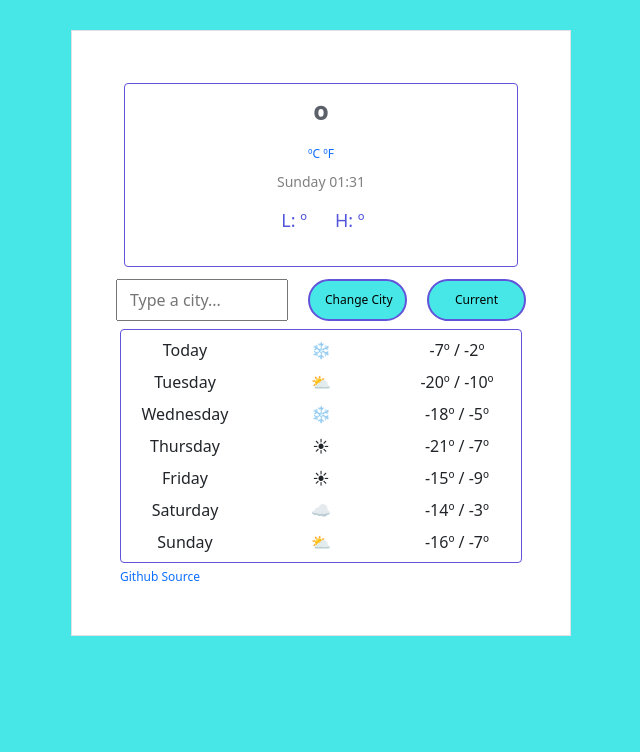
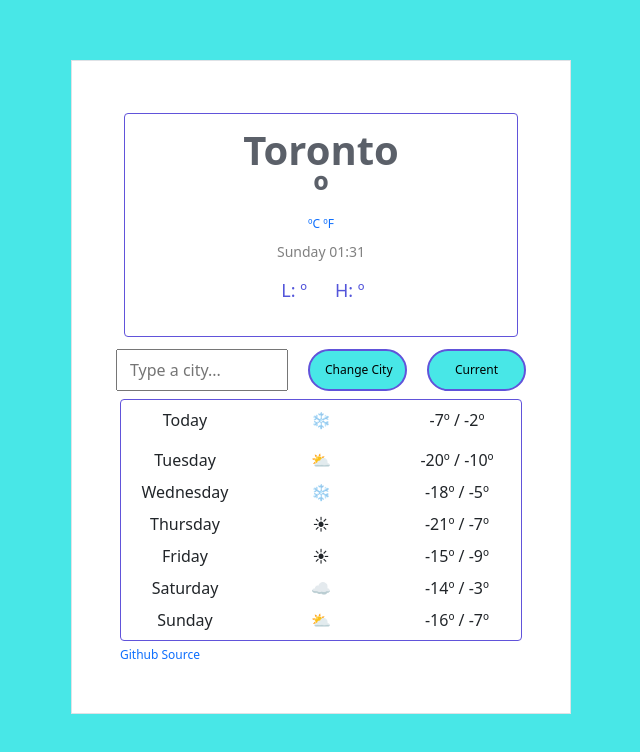
Before and after one commit to ky-peace/weather-app, a website built with Parcel: page index.html in a window 1280 px wide. Both pictures are taken after a click on the link "ºC". Shown: the whole page, without its empty margins (319-959 px from the left). Built offline with nearby package versions, Linux system fonts and the light colour scheme; no server answers.

Commit message:
Revert "Styling changes and changes to displayFahrenheit and displayCelsius functions"
This reverts commit a31e7eedd2a320cdf58626c74e3bf66abb87f38f.

```diff
--- a/index.html
+++ b/index.html
@@ -21,7 +21,7 @@
 
             <div class="card-body">
               <h1 id="city">
-
+                Toronto
               </h1>
 
               <h1  >
@@ -85,7 +85,8 @@
         <div class="col forecast-low-high" align="center">
           -7º / -2º
         </div>
-
+        <div class="row pt-2">
+        </div>
         </div>
         <div class="row align-middle mb-2 row-day">
         <div class="col day" align="center">
--- a/src/index.js
+++ b/src/index.js
@@ -77,7 +77,7 @@ function displayFahrenheit(response) {
 
 function convertToFahrenheit(event) {
   event.preventDefault();
-  let city = document.querySelector("#city");
+  let city = document.querySelector("#new-city-value").value;
   let apiKey = "dd66198ca4a46c65380b73f0c31de66e";
   let apiUrl = `https://api.openweathermap.org/data/2.5/weather?q=${city}&appid=${apiKey}&units=imperial`;
   axios.get(apiUrl).then(displayFahrenheit);
@@ -96,7 +96,7 @@ function displayCelsius(response) {
 }
 function convertToCelsius(event) {
   event.preventDefault();
-  let city = document.querySelector("#city");
+  let city = document.querySelector("#new-city-value").value;
   let apiKey = "dd66198ca4a46c65380b73f0c31de66e";
   let apiUrl = `https://api.openweathermap.org/data/2.5/weather?q=${city}&appid=${apiKey}&units=metric`;
   axios.get(apiUrl).then(displayCelsius);
--- a/src/style.css
+++ b/src/style.css
@@ -56,11 +56,10 @@ a {
 }
 
 .container {
+  margin-top: 60px;
+  width: 75%;
+  max-width: 500px;
   background: white;
-  margin-top: 30px;
-  margin-bottom: 30px;
-  max-width: 500px;
-  width: 75%;
 }
 
 .conditions {
```
